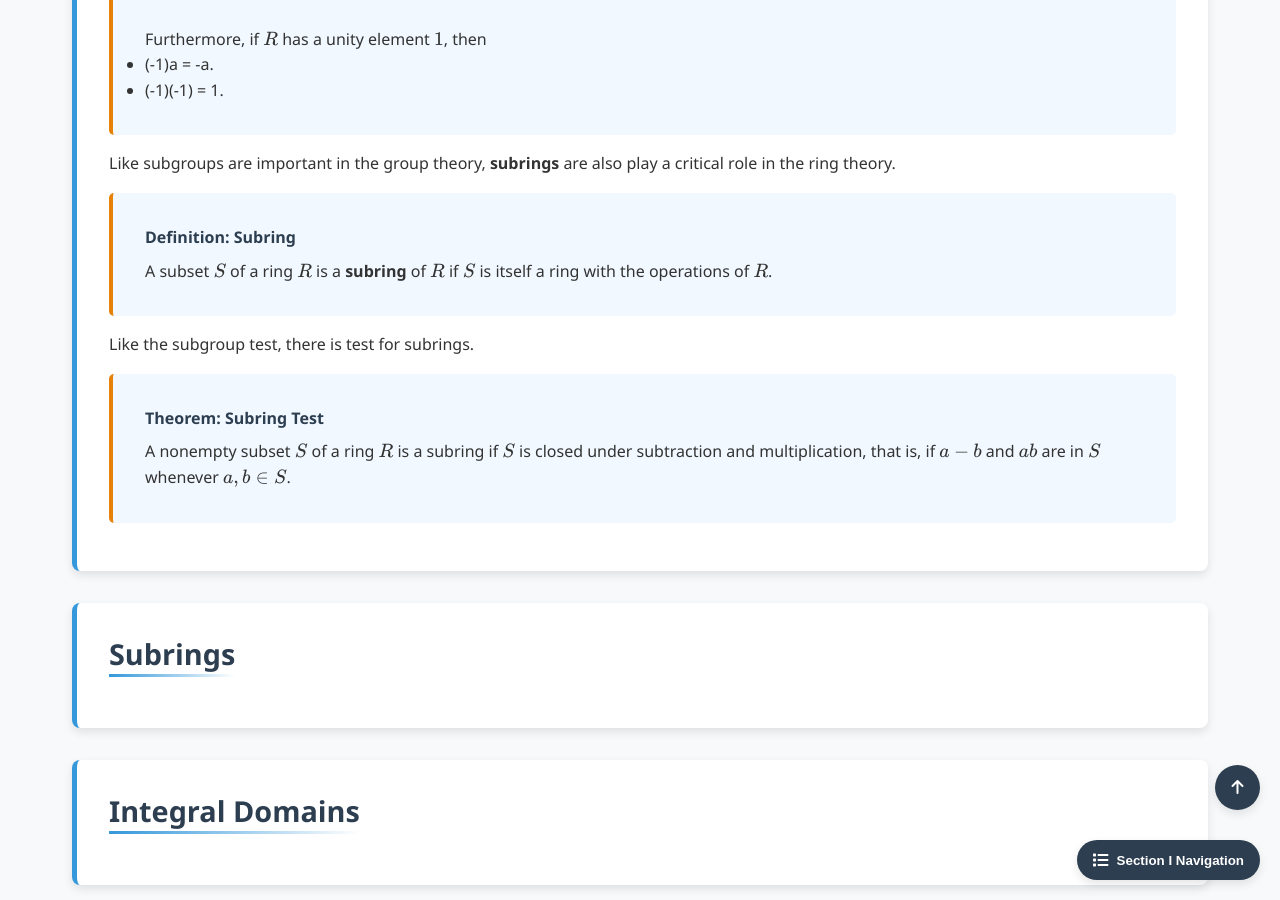
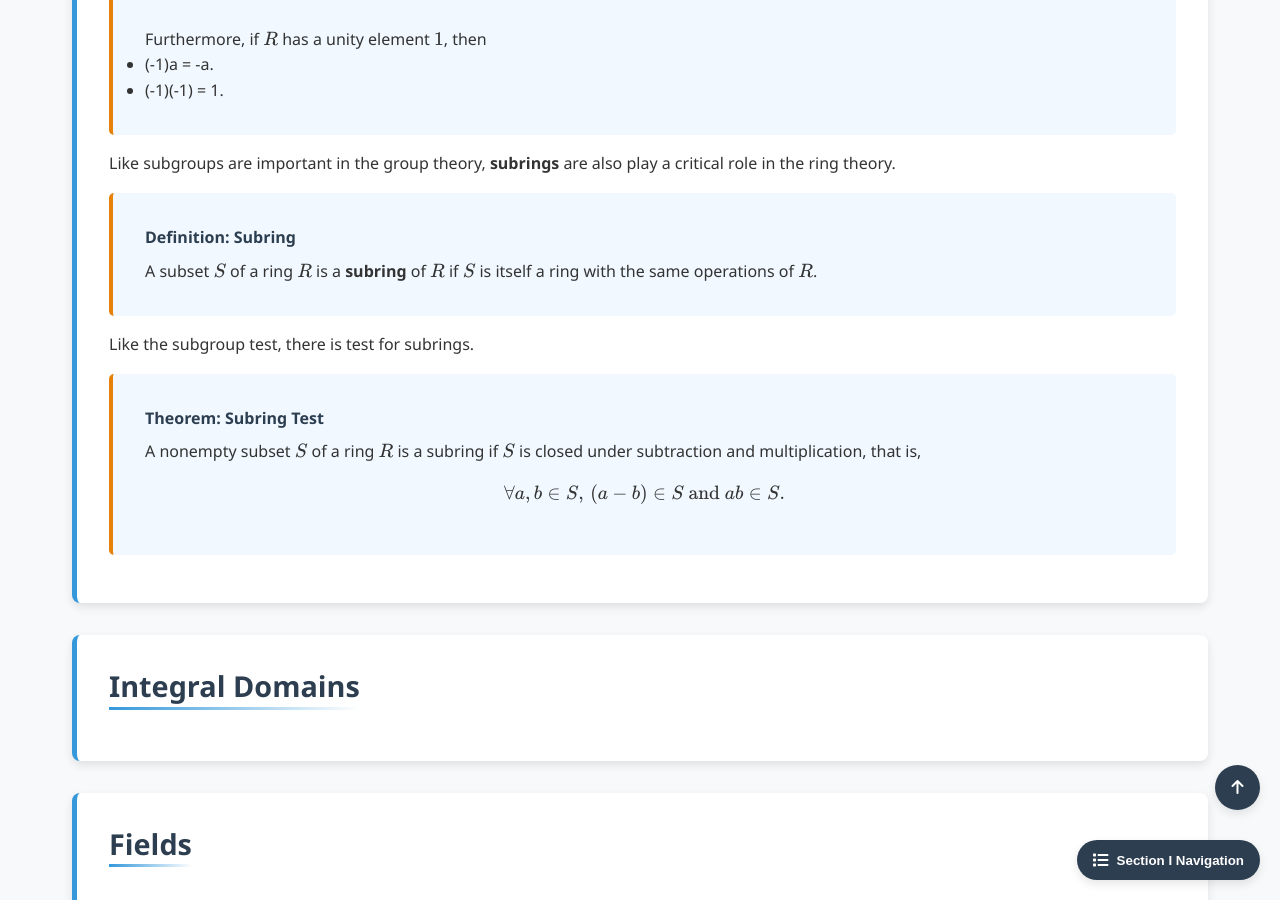
Before and after one commit to Yusukey01/yusukey01.github.io, a Jekyll site: the page built from Mathematics/Linear_algebra/intro_rings.html, in a window 1280 px wide and 900 px high, scrolled down 2711 px. Built offline with Jekyll 4.4.1, drawn with Linux system fonts in a browser that asks for light colours.

Commit message:
write I-18, intro to rings

```diff
--- a/Mathematics/Linear_algebra/intro_rings.html
+++ b/Mathematics/Linear_algebra/intro_rings.html
@@ -93,7 +93,6 @@ noindex: true
 
         <div class="topic-nav">
             <a href="#intro">From Groups to Rings</a>
-            <a href="#subrings">Subrings</a>
             <a href="#integral_domains">Integral Domains</a>
             <a href="#fields">Fields</a>
             <a href="#characteristic">Characteristic of a Ring</a>
@@ -239,7 +238,8 @@ noindex: true
 
                 <div class="theorem">
                     <span class="theorem-title">Definition: Subring</span>
-                    A subset \(S\) of a ring \(R\) is a <strong>subring</strong> of \(R\) if \(S\) is itself a ring with the operations of \(R\).
+                    A subset \(S\) of a ring \(R\) is a <strong>subring</strong> of \(R\) if \(S\) is itself
+                    a ring with the same operations of \(R\).
                 </div>
 
                  <p>
@@ -249,28 +249,20 @@ noindex: true
                 <div class="theorem">
                     <span class="theorem-title">Theorem: Subring Test</span>
                     A nonempty subset \(S\) of a ring \(R\) is a subring if \(S\) is closed under
-                    subtraction and multiplication, that is, if \(a - b\) and \(ab\) are in \(S\) whenever \(a, b \in S\).
+                    subtraction and multiplication, that is,
+                    \[
+                    \forall a, b \in S, \, (a - b) \in S \text{ and } ab \in S.
+                    \]
                 </div>
 
-
-
-
-            </section>
-
-            <section id="subrings" class="section-content">
-                <h2>Subrings</h2>
-                <!--
-                    Content suggestions:
-                    - Definition: S ⊆ R is a subring if S is itself a ring under the same operations
-                    - Subring Test: S is a subring of R iff:
-                      * S is nonempty
-                      * For all a, b ∈ S: a - b ∈ S (closed under subtraction)
-                      * For all a, b ∈ S: ab ∈ S (closed under multiplication)
+                 <!--
                     - Examples: Z is a subring of Q, Q is a subring of R
                     - Example: 2Z is a subring of Z
                     - Note: A subring of a ring with unity may not contain the unity
                 -->
+
             </section>
+
 
             <section id="integral_domains" class="section-content">
                 <h2>Integral Domains</h2>
```
